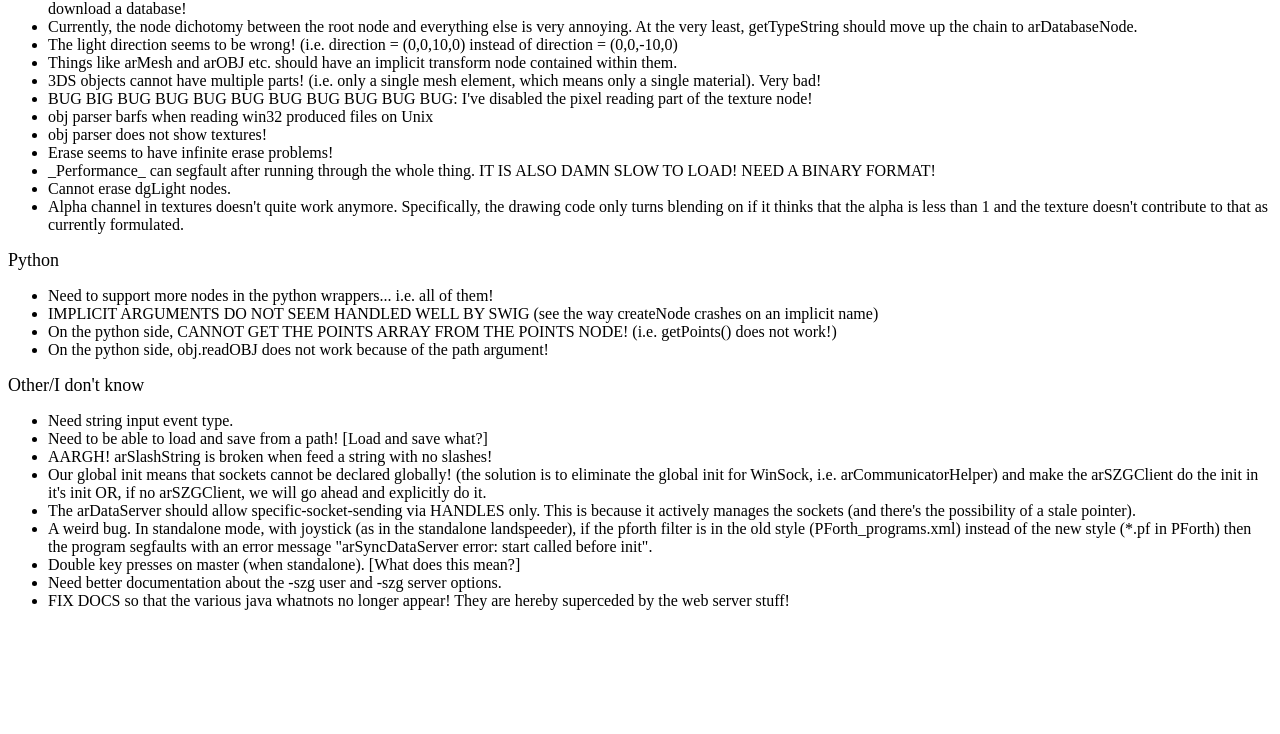
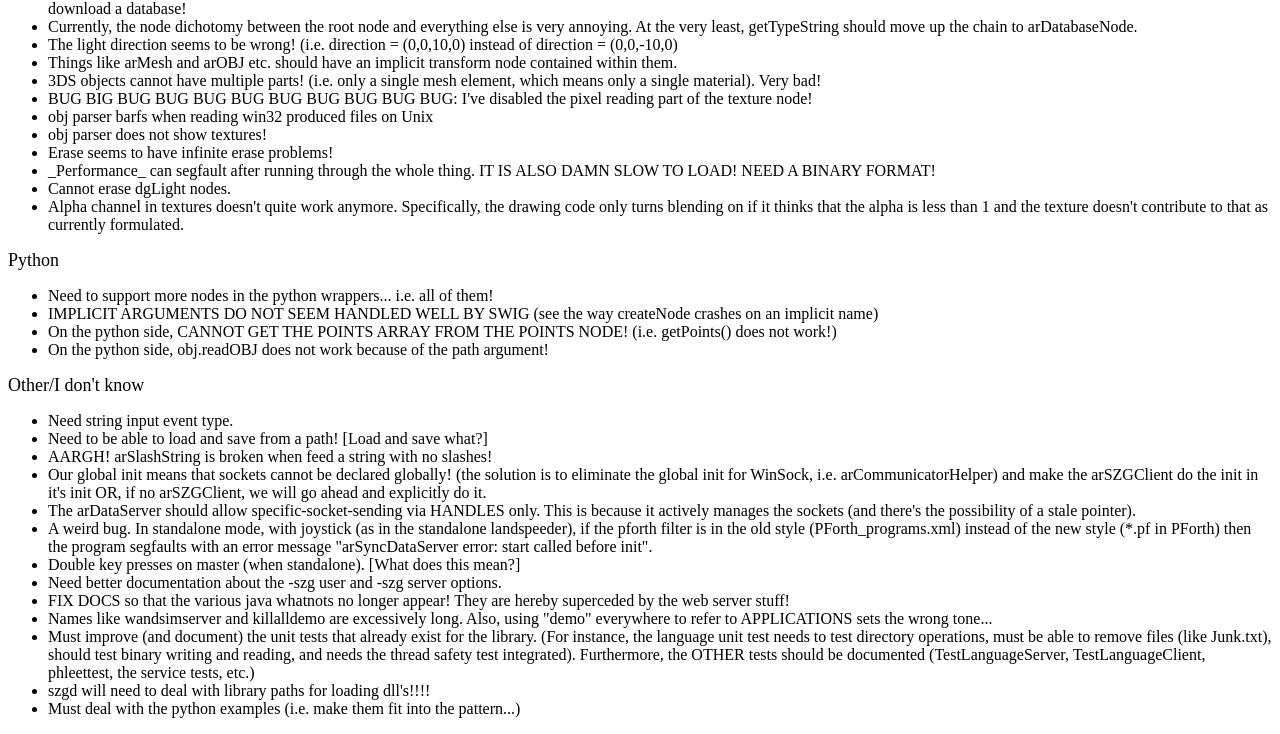
Before and after one commit to IllinoisSimulatorLab/szg, a plain HTML site: page doc/Bugs.html in a window 1280 px wide. Shown: the part 2390-3124 px from the top of the page. Before the commit the page ends 3016 px from the top, so only its background shows below. Drawn offline with Linux system fonts and the light colour scheme.

Commit message:
getting closer to being done with the dll-ification

```diff
--- a/doc/Bugs.html
+++ b/doc/Bugs.html
@@ -343,6 +343,20 @@ called before init".
 <li>FIX DOCS so that the various java whatnots no longer appear! They are
 hereby superceded by the web server stuff!
 
+<li>Names like wandsimserver and killalldemo are excessively long. Also,
+using "demo" everywhere to refer to APPLICATIONS sets the wrong tone...
+
+<li>Must improve (and document) the unit tests that already exist for the
+library. (For instance, the language unit test needs to test directory
+operations, must be able to remove files (like Junk.txt), should test binary
+writing and reading, and needs the thread safety test integrated). Furthermore,
+the OTHER tests should be documented (TestLanguageServer, TestLanguageClient,
+phleettest, the service tests, etc.)
+
+<li>szgd will need to deal with library paths for loading dll's!!!!
+
+<li>Must deal with the python examples (i.e. make them fit into the
+pattern...)
 
 </ul>
 </body>
```
Also changed, not shown: 14 other files.
